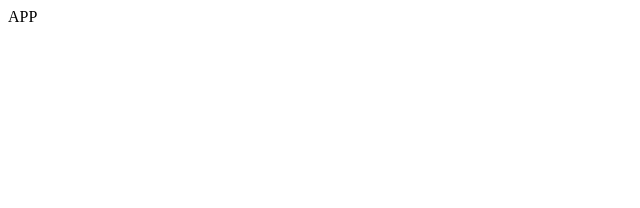
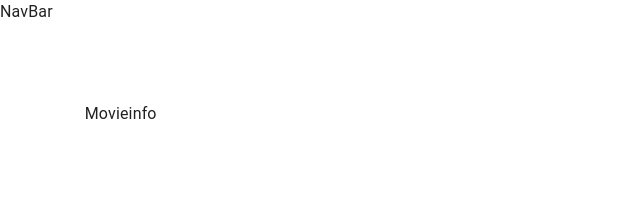
Before and after one commit to viplove3541/movielogy, a React (Create React App) app: page /movie/1 in a window 1280 px wide. Shown: the top 208 px of the page, without its empty margins (0-640 px from the left). Built offline with nearby package versions, Linux system fonts and the light colour scheme.

Commit message:
file and folder structure

```diff
--- a/public/index.html
+++ b/public/index.html
@@ -1,14 +1,12 @@
 <!DOCTYPE html>
 <html lang="en">
+
 <head>
   <meta charset="utf-8" />
   <link rel="icon" href="%PUBLIC_URL%/favicon.ico" />
   <meta name="viewport" content="width=device-width, initial-scale=1" />
   <meta name="theme-color" content="#000000" />
-    <meta
-      name="description"
-      content="Web site created using create-react-app"
-    />
+  <meta name="description" content="Web site created using create-react-app" />
   <link rel="apple-touch-icon" href="%PUBLIC_URL%/logo192.png" />
   <!--
       manifest.json provides metadata used when your web app is installed on a
@@ -24,8 +22,9 @@
       work correctly both with client-side routing and a non-root public URL.
       Learn how to configure a non-root public URL by running `npm run build`.
     -->
-    <title>React App</title>
+  <title>Movielogy</title>
 </head>
+
 <body>
   <noscript>You need to enable JavaScript to run this app.</noscript>
   <div id="root"></div>
@@ -40,4 +39,5 @@
       To create a production bundle, use `npm run build` or `yarn build`.
     -->
 </body>
+
 </html>
--- /dev/null
+++ b/src/components/Actors/Actors.jsx
@@ -0,0 +1,7 @@
+import React from 'react';
+
+const Actors = () => {
+  return <div>Actors</div>;
+};
+
+export default Actors;
--- a/src/components/App.jsx
+++ b/src/components/App.jsx
@@ -1,7 +1,28 @@
 import React from 'react';
+import { CssBaseline } from '@mui/material';
+import { Routes, Route } from 'react-router-dom';
+import { Actors, MovieInfo, Movies, NavBar, Profile } from './';
+import './styles.css';
 
 const App = () => {
-  return <div>APP</div>;
+  return (
+    <div className='root'>
+      <CssBaseline />
+      <NavBar />
+      <main className='content'>
+        <div className='toolbar' />
+        <Routes>
+          <Route exact path='/movie/:id' element={<MovieInfo />} />
+
+          <Route path='/actors/:id' element={<Actors />} />
+
+          <Route path='/' element={<Movies />} />
+
+          <Route path='/profile/:id' element={<Profile />} />
+        </Routes>
+      </main>
+    </div>
+  );
 };
 
 export default App;
--- /dev/null
+++ b/src/components/MovieInfo/Movieinfo.jsx
@@ -0,0 +1,7 @@
+import React from 'react';
+
+const Movieinfo = () => {
+  return <div>Movieinfo</div>;
+};
+
+export default Movieinfo;
--- /dev/null
+++ b/src/components/Movies/Movies.jsx
@@ -0,0 +1,7 @@
+import React from 'react';
+
+const Movies = () => {
+  return <div>Movies</div>;
+};
+
+export default Movies;
--- /dev/null
+++ b/src/components/NavBar/NavBar.jsx
@@ -0,0 +1,7 @@
+import React from 'react';
+
+const NavBar = () => {
+  return <div>NavBar</div>;
+};
+
+export default NavBar;
--- /dev/null
+++ b/src/components/Profile/Profile.jsx
@@ -0,0 +1,7 @@
+import React from 'react';
+
+const Profile = () => {
+  return <div>Profile</div>;
+};
+
+export default Profile;
--- /dev/null
+++ b/src/components/index.js
@@ -0,0 +1,5 @@
+export { default as Actors } from './Actors/Actors';
+export { default as MovieInfo } from './MovieInfo/Movieinfo';
+export { default as Movies } from './Movies/Movies';
+export { default as NavBar } from './NavBar/NavBar';
+export { default as Profile } from './Profile/Profile';
--- /dev/null
+++ b/src/components/styles.css
@@ -0,0 +1,12 @@
+   .root{
+        display: flex;
+        height:100%;
+    }
+
+    .toolbar{
+        height: 70px;
+    }
+    .content{
+        flex-grow: 1;
+        padding: 2rem;
+    }
--- a/src/index.js
+++ b/src/index.js
@@ -1,10 +1,13 @@
 import React from 'react';
 import ReactDOM from 'react-dom/client';
 import App from './components/App';
+import { BrowserRouter } from 'react-router-dom';
 
 const root = ReactDOM.createRoot(document.getElementById('root'));
 root.render(
   <React.StrictMode>
-    <App />
+      <BrowserRouter>
+        <App />
+      </BrowserRouter>
   </React.StrictMode>
 );
```
Also changed, not shown: package.json (+9 -1 lines), 2 other files (tests, documents, lock files or other folders). Lines whose indentation alone changed are shown as unchanged.
